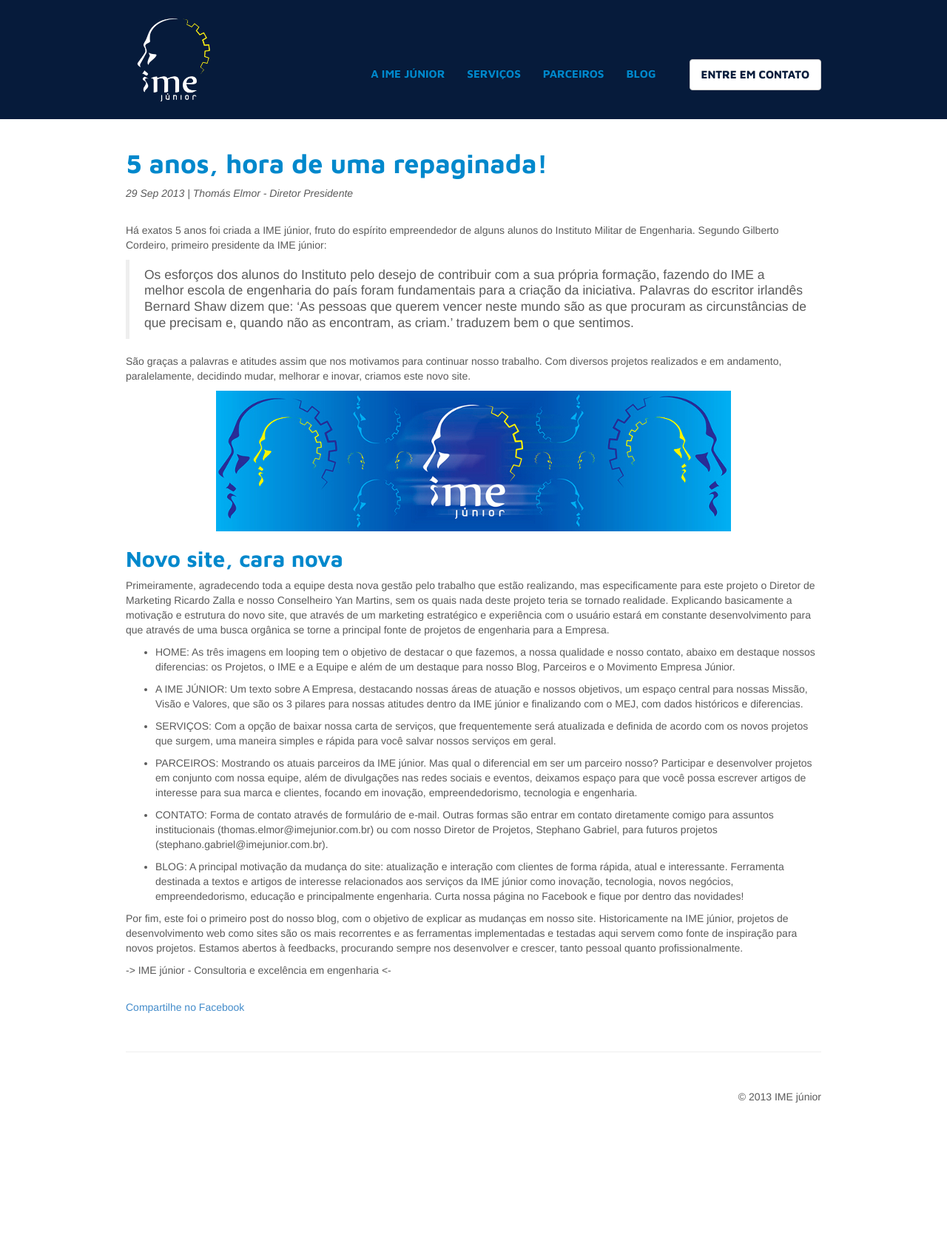
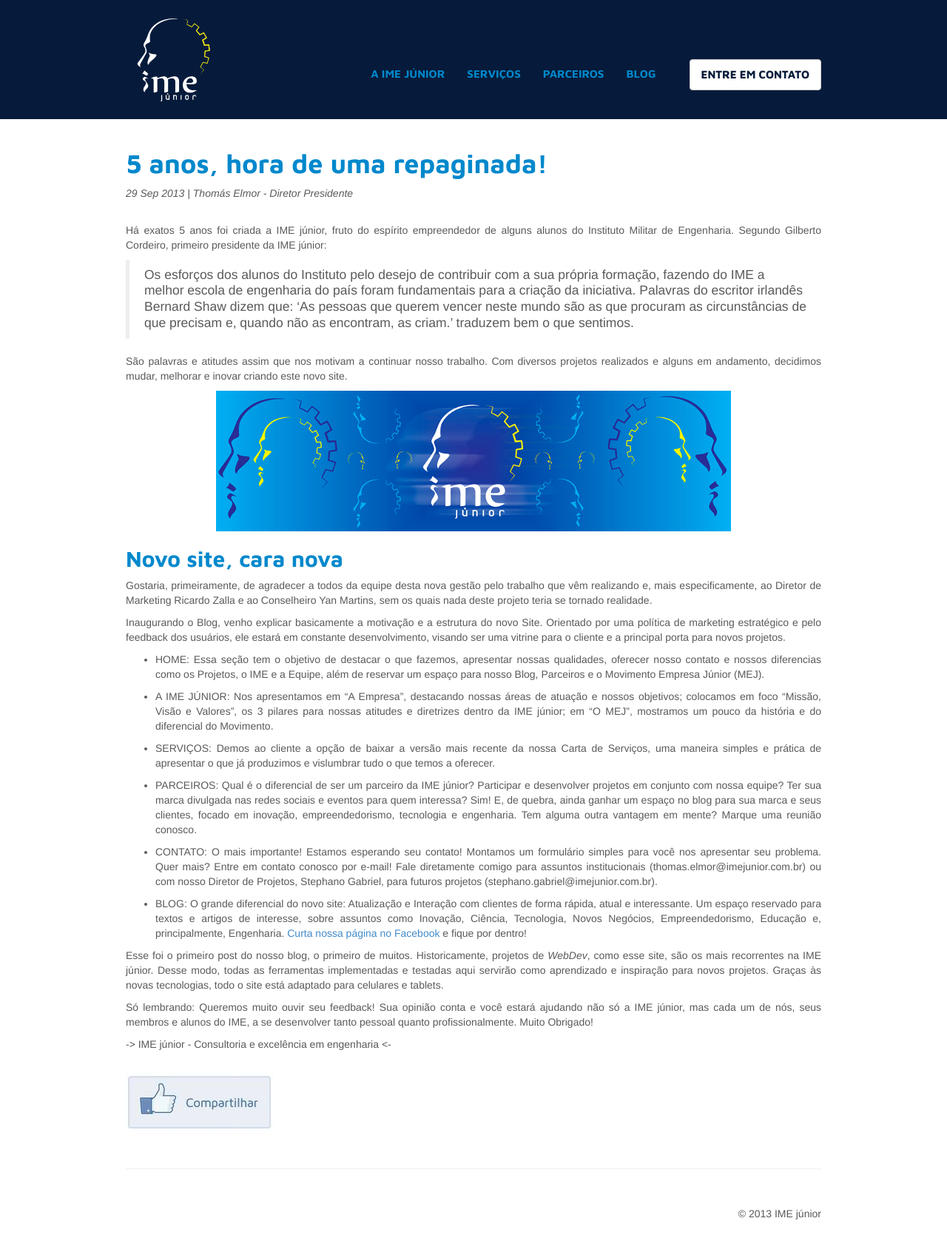
Before and after one commit to obiyankenobi/imejunior, a Jekyll site: the page built from _posts/2013-09-29-5-anos-hora-de-uma-repaginada.md, in a window 1280 px wide. Shown: the whole page at 74% size. Built offline with Jekyll 4.4.1, drawn with Linux system fonts in a browser that asks for light colours; Markdown is read by kramdown in place of the engine named in the settings; before the commit the page ends 1542 px from its top, so only the background shows below that.

Commit message:
Post finalizado. Site pronto

```diff
--- a/_layouts/post.html
+++ b/_layouts/post.html
@@ -16,7 +16,7 @@
                 'facebook-share-dialog',
                 'width=626,height=436');
                 return false;">
-      Compartilhe no Facebook
+        <img src="/img/compartilhar.jpg" />
     </a>
 
 </div>
--- a/_posts/2013-09-29-5-anos-hora-de-uma-repaginada.md
+++ b/_posts/2013-09-29-5-anos-hora-de-uma-repaginada.md
@@ -11,7 +11,7 @@
 
 >Os esforços dos alunos do Instituto pelo desejo de contribuir com a sua própria formação, fazendo do IME a melhor escola de engenharia do país foram fundamentais para a criação da iniciativa. Palavras do escritor irlandês Bernard Shaw dizem que: ‘As pessoas que querem vencer neste mundo são as que procuram as circunstâncias de que precisam e, quando não as encontram, as criam.’ traduzem bem o que sentimos.
 
-São graças a palavras e atitudes assim que nos motivamos para continuar nosso trabalho. Com diversos projetos realizados e em andamento, paralelamente, decidindo mudar, melhorar e inovar, criamos este novo site.
+São palavras e atitudes assim que nos motivam a continuar nosso trabalho. Com diversos projetos realizados e alguns em andamento, decidimos mudar, melhorar e inovar criando este novo site.
 
 
 ![](/img/2013/09/primeiro-post.jpg)
@@ -19,27 +19,30 @@
 
 ## Novo site, cara nova
 
-Primeiramente, agradecendo toda a equipe desta nova gestão pelo trabalho que estão realizando, mas especificamente para este projeto o Diretor de Marketing Ricardo Zalla e nosso Conselheiro Yan Martins, sem os quais nada deste projeto teria se tornado realidade.
-Explicando basicamente a motivação e estrutura do novo site, que através de um marketing estratégico e experiência com o usuário estará em constante desenvolvimento para que através de uma busca orgânica se torne a principal fonte de projetos de engenharia para a Empresa.
+Gostaria, primeiramente, de agradecer a todos da equipe desta nova gestão pelo trabalho que vêm realizando e, mais especificamente, ao Diretor de Marketing Ricardo Zalla e ao Conselheiro Yan Martins, sem os quais nada deste projeto teria se tornado realidade.
+
+Inaugurando o Blog, venho explicar basicamente a motivação e a estrutura do novo Site. Orientado por uma política de marketing estratégico e pelo feedback dos usuários, ele estará em constante desenvolvimento, visando ser uma vitrine para o cliente e a principal porta para novos projetos.
 
 - HOME:
-As três imagens em looping tem o objetivo de destacar o que fazemos, a nossa qualidade e nosso contato, abaixo em destaque nossos diferencias: os Projetos, o IME e a Equipe e além de um destaque para nosso Blog, Parceiros e o Movimento Empresa Júnior.
+Essa seção tem o objetivo de destacar o que fazemos, apresentar nossas qualidades, oferecer nosso contato e nossos diferencias como os Projetos, o IME e a Equipe, além de reservar um espaço para nosso Blog, Parceiros e o Movimento Empresa Júnior (MEJ).
 
 - A IME JÚNIOR:
-Um texto sobre A Empresa, destacando nossas áreas de atuação e nossos objetivos, um espaço central para nossas Missão, Visão e Valores, que são os 3 pilares para nossas atitudes dentro da IME júnior e finalizando com o MEJ, com dados históricos e diferencias.
+Nos apresentamos em “A Empresa”, destacando nossas áreas de atuação e nossos objetivos; colocamos em foco “Missão, Visão e Valores”, os 3 pilares para nossas atitudes e diretrizes dentro da IME júnior; em “O MEJ”, mostramos um pouco da história e do diferencial do Movimento.
 
 - SERVIÇOS:
-Com a opção de baixar nossa carta de serviços, que frequentemente será atualizada e definida de acordo com os novos projetos que surgem, uma maneira simples e rápida para você salvar nossos serviços em geral.
+Demos ao cliente a opção de baixar a versão mais recente da nossa Carta de Serviços, uma maneira simples e prática de apresentar o que já produzimos e vislumbrar tudo o que temos a oferecer.
 
 - PARCEIROS:
-Mostrando os atuais parceiros da IME júnior. Mas qual o diferencial em ser um parceiro nosso? Participar e desenvolver projetos em conjunto com nossa equipe, além de divulgações nas redes sociais e eventos, deixamos espaço para que você possa escrever artigos de interesse para sua marca e clientes, focando em inovação, empreendedorismo, tecnologia e engenharia.
+Qual é o diferencial de ser um parceiro da IME júnior? Participar e desenvolver projetos em conjunto com nossa equipe? Ter sua marca divulgada nas redes sociais e eventos para quem interessa? Sim! E, de quebra, ainda ganhar um espaço no blog para sua marca e seus clientes, focado em inovação, empreendedorismo, tecnologia e engenharia. Tem alguma outra vantagem em mente? Marque uma reunião conosco.
 
 - CONTATO:
-Forma de contato através de formulário de e-mail. Outras formas são entrar em contato diretamente comigo para assuntos institucionais (thomas.elmor@imejunior.com.br) ou com nosso Diretor de Projetos, Stephano Gabriel, para futuros projetos (stephano.gabriel@imejunior.com.br).
+O mais importante! Estamos esperando seu contato! Montamos um formulário simples para você nos apresentar seu problema. Quer mais? Entre em contato conosco por e-mail! Fale diretamente comigo para assuntos institucionais (thomas.elmor@imejunior.com.br) ou com nosso Diretor de Projetos, Stephano Gabriel, para futuros projetos (stephano.gabriel@imejunior.com.br).
 
 - BLOG:
-A principal motivação da mudança do site: atualização e interação com clientes de forma rápida, atual e interessante. Ferramenta destinada a textos e artigos de interesse relacionados aos serviços da IME júnior como inovação, tecnologia, novos negócios, empreendedorismo, educação e principalmente engenharia. Curta nossa página no Facebook e fique por dentro das novidades!
+O grande diferencial do novo site: Atualização e Interação com clientes de forma rápida, atual e interessante. Um espaço reservado para textos e artigos de interesse, sobre assuntos como Inovação, Ciência, Tecnologia, Novos Negócios, Empreendedorismo, Educação e, principalmente, Engenharia. [Curta nossa página no Facebook](https://www.facebook.com/ime.junior) e fique por dentro!
 
-Por fim, este foi o primeiro post do nosso blog, com o objetivo de explicar as mudanças em nosso site. Historicamente na IME júnior, projetos de desenvolvimento web como sites são os mais recorrentes e as ferramentas implementadas e testadas aqui servem como fonte de inspiração para novos projetos. Estamos abertos à feedbacks, procurando sempre nos desenvolver e crescer, tanto pessoal quanto profissionalmente.
+Esse foi o primeiro post do nosso blog, o primeiro de muitos. Historicamente, projetos de *WebDev*, como esse site, são os mais recorrentes na IME júnior. Desse modo, todas as ferramentas implementadas e testadas aqui servirão como aprendizado e inspiração para novos projetos. Graças às novas tecnologias, todo o site está adaptado para celulares e tablets.
+
+Só lembrando: Queremos muito ouvir seu feedback! Sua opinião conta e você estará ajudando não só a IME júnior, mas cada um de nós, seus membros e alunos do IME, a se desenvolver tanto pessoal quanto profissionalmente. Muito Obrigado!
 
 -> IME júnior - Consultoria e excelência em engenharia <-
--- a/css/imejr.css
+++ b/css/imejr.css
@@ -125,6 +125,11 @@
 
 .post-divider {
     margin: 10px 0;
+}
+
+.post > ul > li > p,
+.post > p {
+    text-align: justify;
 }
 
 .post > p > img {
```
Also changed, not shown: _includes/header.html (+7 -0 lines), img/compartilhar.jpg (added).
